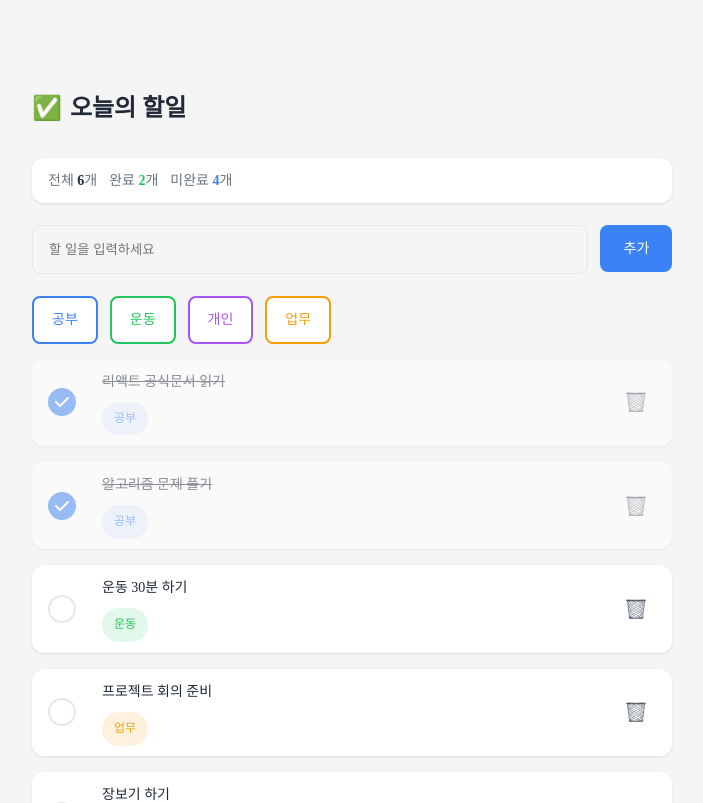
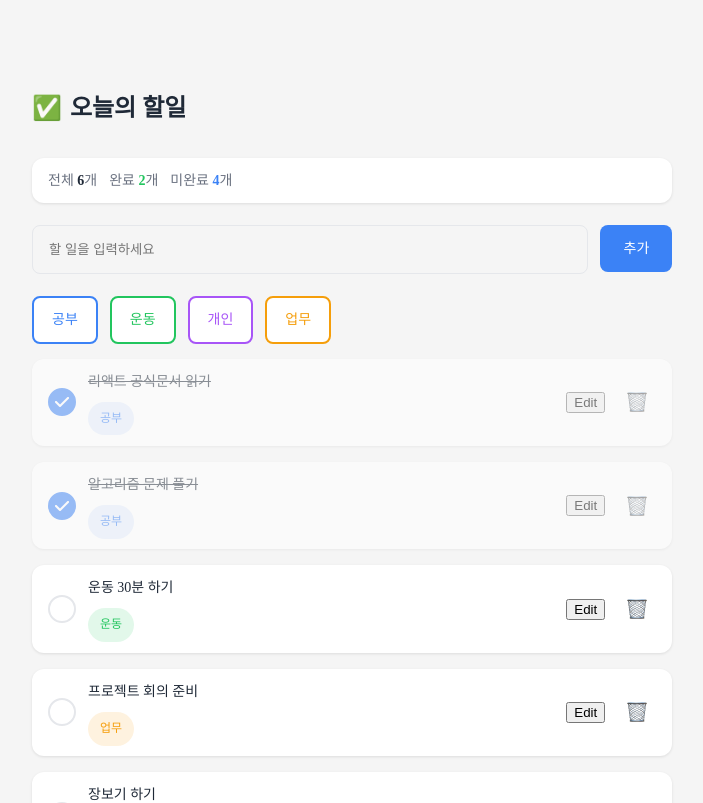
Before and after one commit to IT-Cotato/13th-Frontend-Assignment, a React (Vite) app: page / in a window 1280 px wide. Shown: the top 803 px of the page, without its empty margins (288-991 px from the left). Built offline with nearby package versions, Linux system fonts and the light colour scheme.

Commit message:
feat: 인라인 수정 모드 구현

```diff
--- a/src/App.tsx
+++ b/src/App.tsx
@@ -19,7 +19,6 @@ export default function App() {
         personal: "개인",
         work: "업무",
     };
-
     const [selectedCategory, setSelectedCategory] = useState("");
 
     // 카테고리 선택 이벤트 핸들러
@@ -41,6 +40,18 @@ export default function App() {
         setListState((prevList) => prevList.filter((item) => item.id !== id));
     }
 
+    // 수정 적용 핸들러
+    function handleChangeTodo(nextTodo) {
+        setListState(
+            listState.map((t) => {
+                if (t.id === nextTodo.id) {
+                    return nextTodo;
+                } else {
+                    return t;
+                }
+            }),
+        );
+    }
     // 투두 추가 이벤트 핸들러
     function handleAddTodo(inputText: string) {
         if (inputText == "") return;
@@ -86,6 +97,7 @@ export default function App() {
             />
             <TodoList
                 listState={listState}
+                onChange={handleChangeTodo}
                 onDelete={handleDelete}
                 onToggle={handleToggle}
             />
--- a/src/TodoList.tsx
+++ b/src/TodoList.tsx
@@ -4,20 +4,23 @@ import type { TodoItem } from "./types";
 
 export default function TodoList({
     listState,
+    onChange,
     onToggle,
     onDelete,
 }: {
     listState: TodoItem[];
+    onChange: (nextTodo: string) => void;
     onToggle: (id: number) => void;
     onDelete: (id: number) => void;
 }) {
     if (listState.length === 0) {
         return <Empty />;
     }
-    const todoItem = listState.map((todoItems) => (
+    const todoItem = listState.map((todoItem) => (
         <TodoCard
-            key={todoItems.id}
-            {...todoItems}
+            key={todoItem.id}
+            {...todoItem}
+            onChange={onChange}
             onToggle={onToggle}
             onDelete={onDelete}
         />
--- a/src/ui/TodoCard.tsx
+++ b/src/ui/TodoCard.tsx
@@ -1,6 +1,7 @@
 import DeleteButton from "./DeleteButton";
 import CheckButton from "./CheckButton";
 import type { TodoItem } from "../types";
+import { useState } from "react";
 
 export default function TodoCard({
     id,
@@ -8,12 +9,79 @@ export default function TodoCard({
     completed,
     category,
     categoryLabel,
+    onChange,
     onToggle,
     onDelete,
 }: TodoItem & {
+    onChange: (nextTodo: TodoItem) => void;
     onToggle: (id: number) => void;
     onDelete: (id: number) => void;
 }) {
+    // 수정 상태 관리
+    const [isEditing, setIsEditing] = useState(false);
+    const [beforeText, setBeforeText] = useState(text);
+
+    let todoContent;
+
+    if (isEditing) {
+        todoContent = (
+            <>
+                <div className="todoEditing">
+                    <input
+                        value={text}
+                        onChange={(e) => {
+                            onChange({
+                                id,
+                                completed,
+                                category,
+                                categoryLabel,
+                                text: e.target.value,
+                            });
+                        }}
+                    />
+                    <button
+                        onClick={() => {
+                            setBeforeText(text);
+                            setIsEditing(false);
+                        }}
+                    >
+                        Save
+                    </button>
+                    <button
+                        onClick={() => {
+                            setIsEditing(false);
+                            onChange({
+                                id,
+                                completed,
+                                category,
+                                categoryLabel,
+                                text: beforeText,
+                            });
+                        }}
+                    >
+                        Cancle
+                    </button>
+                </div>
+                <span className={"todoItemCategory " + category}>
+                    {categoryLabel}
+                </span>
+            </>
+        );
+    } else {
+        todoContent = (
+            <>
+                <div className="labelContainer">
+                    <label>{completed ? <del>{text}</del> : text}</label>
+                    <span className={"todoItemCategory " + category}>
+                        {categoryLabel}
+                    </span>
+                </div>
+                <button onClick={() => setIsEditing(true)}>Edit</button>
+                <DeleteButton onDelete={() => onDelete(id)} />
+            </>
+        );
+    }
+
     return (
         <>
             <li className={"todoCard " + (completed ? "checked" : "")}>
@@ -28,13 +96,7 @@ export default function TodoCard({
                     onToggle={() => onToggle(id)}
                     id={id}
                 />
-                <div className="labelContainer">
-                    <label>{completed ? <del>{text}</del> : text}</label>
-                    <span className={"todoItemCategory " + category}>
-                        {categoryLabel}
-                    </span>
-                </div>
-                <DeleteButton onDelete={() => onDelete(id)} />
+                {todoContent}
             </li>
         </>
     );
```
Also changed, not shown: src/ui/EditButton.tsx (added, +11 -0 lines), src/resource/edit.png (added).
